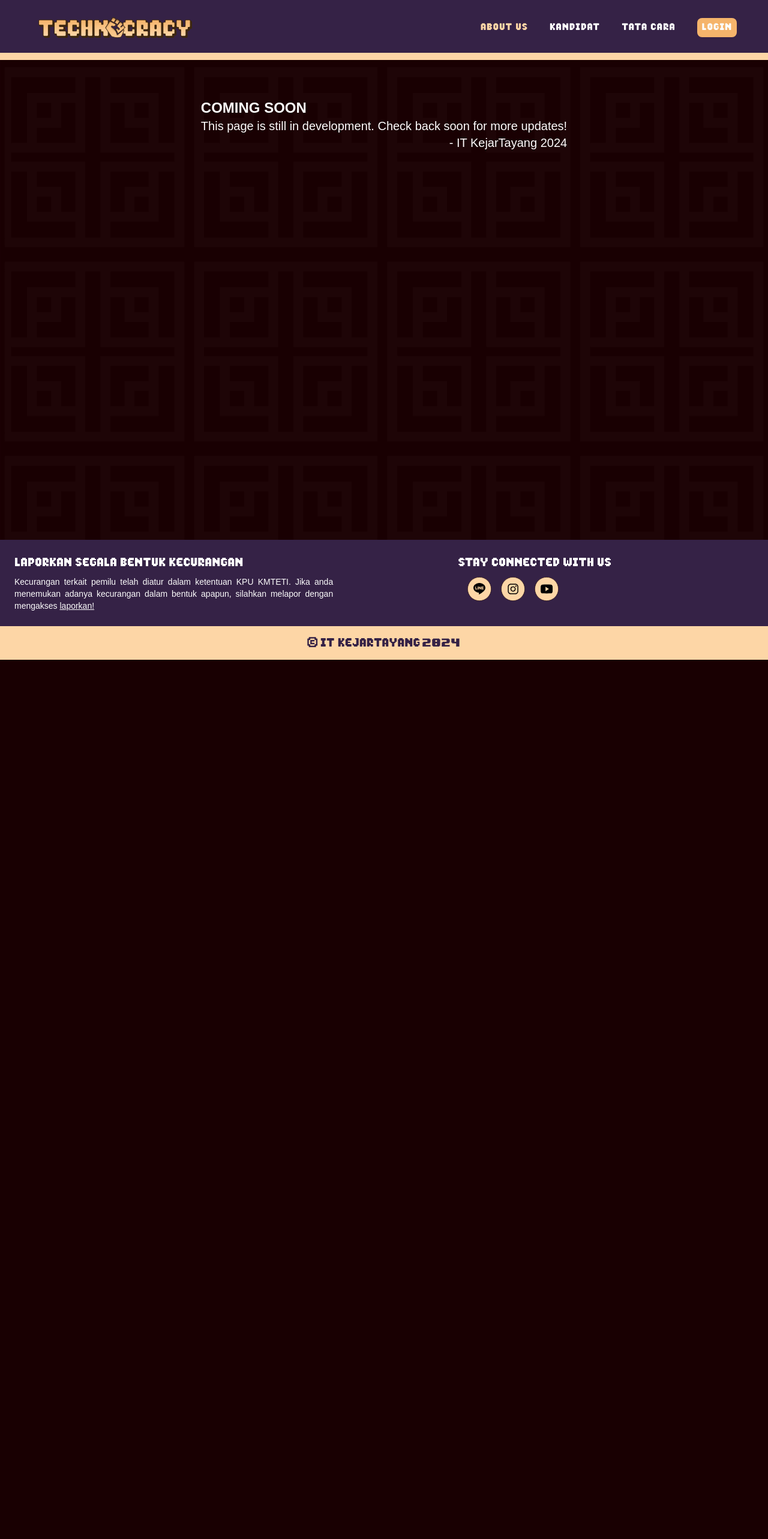
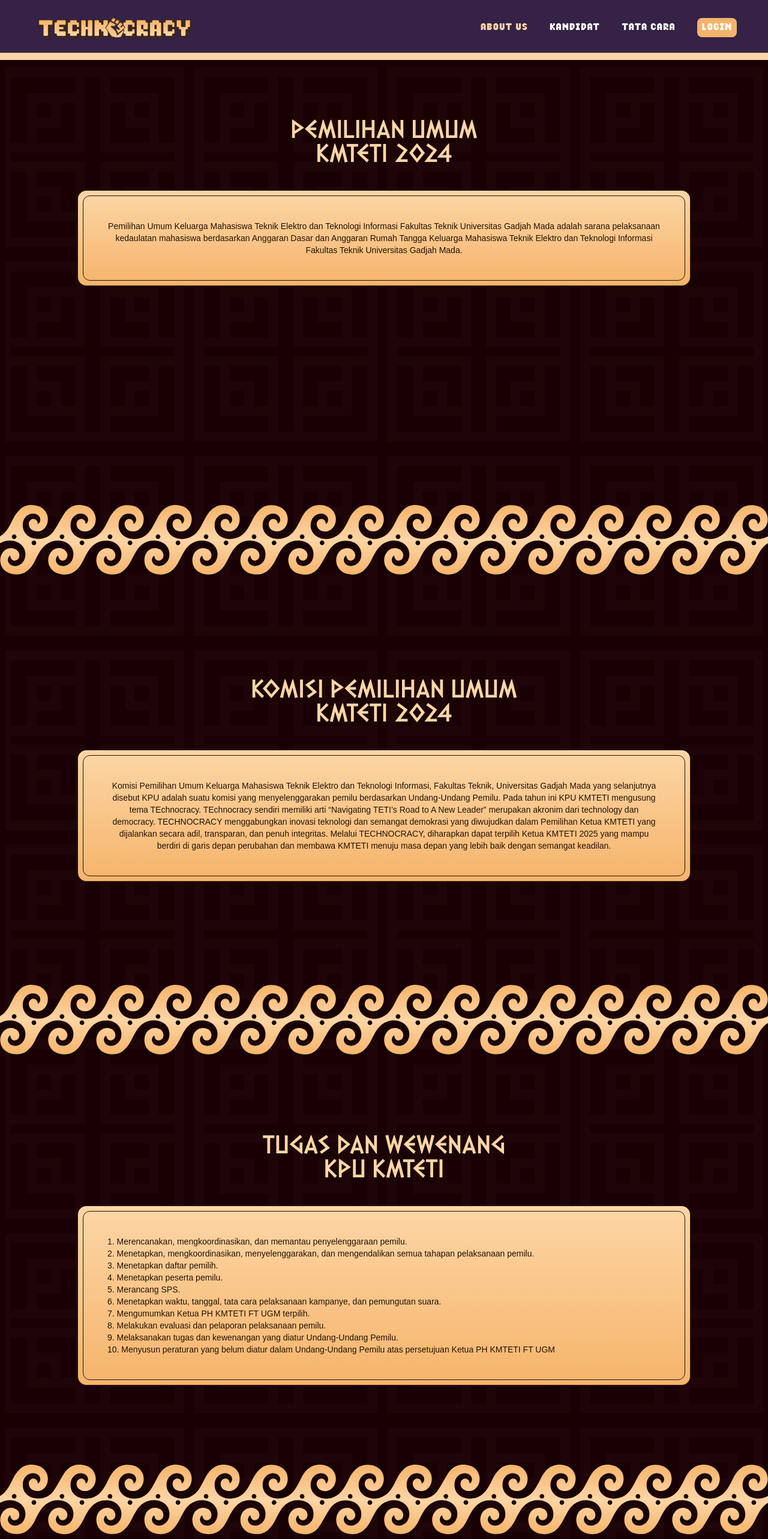
Before and after one commit to IT-KPUKMTETI2024-KejarTayangEdition/KPU-KMTETI-2024, a Next.js app: page /about in a window 1280 px wide. Shown: the top 2566 px of the page at 60% size. Before the commit the page ends 1100 px from the top, so only its background shows below. Built offline with nearby package versions, Linux system fonts and the light colour scheme; no server answers; a web font is replaced by a local one.

Commit message:
Modify: Component CardView dan Membuat 3 Section About Us

```diff
--- a/app/about/page.js
+++ b/app/about/page.js
@@ -1,9 +1,79 @@
 import {ComingSoon} from "@/common/components/coming-soon";
+import Image from "next/image";
+import imgPattern from "../../common/constant/about/about-pattern.svg"
+import CardView from "@/common/components/card-view";
+import {dalekpinpoint} from "@/styles/font";
 
 export default function About() {
+  const preventImageDrag = {'user-drag' : 'none', '-webkit-user-drag' : 'none'}
+  const text = {
+    section1 : "Pemilihan Umum Keluarga Mahasiswa Teknik Elektro dan Teknologi Informasi Fakultas Teknik Universitas Gadjah Mada adalah sarana pelaksanaan kedaulatan mahasiswa berdasarkan Anggaran Dasar dan Anggaran Rumah Tangga Keluarga Mahasiswa Teknik Elektro dan Teknologi Informasi Fakultas Teknik Universitas Gadjah Mada.",
+    section2 : `Komisi Pemilihan Umum Keluarga Mahasiswa Teknik Elektro dan Teknologi Informasi, Fakultas Teknik, Universitas Gadjah Mada yang selanjutnya disebut KPU adalah suatu komisi yang menyelenggarakan pemilu berdasarkan Undang-Undang Pemilu. Pada tahun ini KPU KMTETI mengusung tema TEchnocracy. TEchnocracy sendiri memiliki arti “Navigating TETI’s Road to A New Leader” merupakan akronim dari technology dan democracy. TECHNOCRACY menggabungkan inovasi teknologi dan semangat demokrasi yang diwujudkan dalam Pemilihan Ketua KMTETI yang dijalankan secara adil, transparan, dan penuh integritas. Melalui TECHNOCRACY, diharapkan dapat terpilih Ketua KMTETI 2025 yang mampu berdiri di garis depan perubahan dan membawa KMTETI menuju masa depan yang lebih baik dengan semangat keadilan.`,
+    section3 : <ol>
+      <li>1. Merencanakan, mengkoordinasikan, dan memantau penyelenggaraan pemilu.</li>
+      <li>2. Menetapkan, mengkoordinasikan, menyelenggarakan, dan mengendalikan semua tahapan pelaksanaan pemilu.</li>
+      <li>3. Menetapkan daftar pemilih.</li>
+      <li>4. Menetapkan peserta pemilu.</li>
+      <li>5. Merancang SPS.</li>
+      <li>6. Menetapkan waktu, tanggal, tata cara pelaksanaan kampanye, dan pemungutan suara.</li>
+      <li>7. Mengumumkan Ketua PH KMTETI FT UGM terpilih.</li>
+      <li>8. Melakukan evaluasi dan pelaporan pelaksanaan pemilu.</li>
+      <li>9. Melaksanakan tugas dan kewenangan yang diatur Undang-Undang Pemilu.</li>
+      <li>10. Menyusun peraturan yang belum diatur dalam Undang-Undang Pemilu atas persetujuan Ketua PH KMTETI FT UGM</li>
+    </ol>
+  }
   return (
-    <div className="flex flex-col">
-      <ComingSoon />
+    <div className="flex flex-col w-full">
+
+      {/* Section 1 */}
+      <div className="w-full flex flex-col justify-between min-h-screen">
+        <div className="mt-24 flex flex-col items-center justify-evenly">
+          <div className={`mb-4 md:mb-10 flex flex-col items-center ${dalekpinpoint.className} text-primary-light text-2xl md:text-4xl`}>
+            <h1>PEMILIHAN UMUM</h1>
+            <h1>KMTETI 2024</h1>
+          </div>
+          <CardView className="w-4/5 text-sm md:text-md text-center" text={text.section1} />
+        </div>
+        <Image style={preventImageDrag} src={imgPattern} />
+      </div>
+
+      {/* Section 2 */}
+      <div className="w-full flex flex-col justify-between min-h-screen">
+        <Image className="transform rotate-180 -mt-[0.5px]" style={preventImageDrag} src={imgPattern} />
+        <div className="flex flex-col items-center justify-evenly">
+          <div className={`mb-4 md:mb-10 flex flex-col items-center ${dalekpinpoint.className} text-primary-light text-2xl md:text-4xl`}>
+            <h1>KOMISI PEMILIHAN UMUM</h1>
+            <h1>KMTETI 2024</h1>
+          </div>
+          <CardView className="w-4/5 text-sm md:text-md text-center" text={text.section2} />
+        </div>
+        <Image style={preventImageDrag} src={imgPattern} />
+      </div>
+
+      {/* Section 3 */}
+      <div className="w-full flex flex-col justify-between min-h-screen">
+        <Image className="transform rotate-180 -mt-[0.5px]" style={preventImageDrag} src={imgPattern} />
+        <div className="flex flex-col items-center justify-evenly">
+          <div className={`mb-4 md:mb-10 flex flex-col items-center ${dalekpinpoint.className} text-primary-light text-2xl md:text-4xl`}>
+            <h1>TUGAS DAN WEWENANG</h1>
+            <h1>KPU KMTETI</h1>
+          </div>
+          <CardView className="w-4/5 text-sm md:text-md text-left" text={text.section3} />
+        </div>
+        <Image style={preventImageDrag} src={imgPattern} />
+      </div>
+
+      {/* Section 4: Swiper */}
+      <div className="w-full flex flex-col justify-between min-h-screen">
+        <Image className="transform rotate-180 -mt-[0.5px]" style={preventImageDrag} src={imgPattern} />
+        <div className="flex flex-col items-center justify-evenly">
+          <div className={`mb-4 md:mb-10 flex flex-col items-center ${dalekpinpoint.className} text-primary-light text-2xl md:text-4xl`}>
+            <h1>ORGANIZING COMMITTE</h1>
+            <h1>KPU KMTETI 2024</h1>
+          </div>
+        </div>
+        <Image style={preventImageDrag} src={imgPattern} />
+      </div>
     </div>
   )
 }
--- a/common/components/card-view.js
+++ b/common/components/card-view.js
@@ -1,7 +1,7 @@
 export default function CardView(props) {
   return (
-    <div className={`${ props.className } border-2 p-2 border-secondary-darkred rounded-2xl bg-gradient-to-b from-primary-light to-primary-dark`}>
-        <div className="text-justify text-secondary-darkred p-2 border w-full h-full border-secondary-darkred rounded-xl">
+    <div style={props.styleName} className={`${ props.className } border-2 p-2 border-secondary-darkred rounded-2xl bg-gradient-to-b from-primary-light to-primary-dark`}>
+        <div className="text-secondary-darkred p-4 lg:p-10 border w-full h-full border-secondary-darkred rounded-xl">
             {props.text}
         </div>
     </div>
--- /dev/null
+++ b/common/constant/text.js
@@ -0,0 +1,10 @@
+let text = {
+    landingPage : {
+
+    },
+    about : {
+        section1 : 'Ini section 1'
+    }
+}
+
+export default text;
```
Also changed, not shown: common/constant/about/about-pattern.svg (added).
